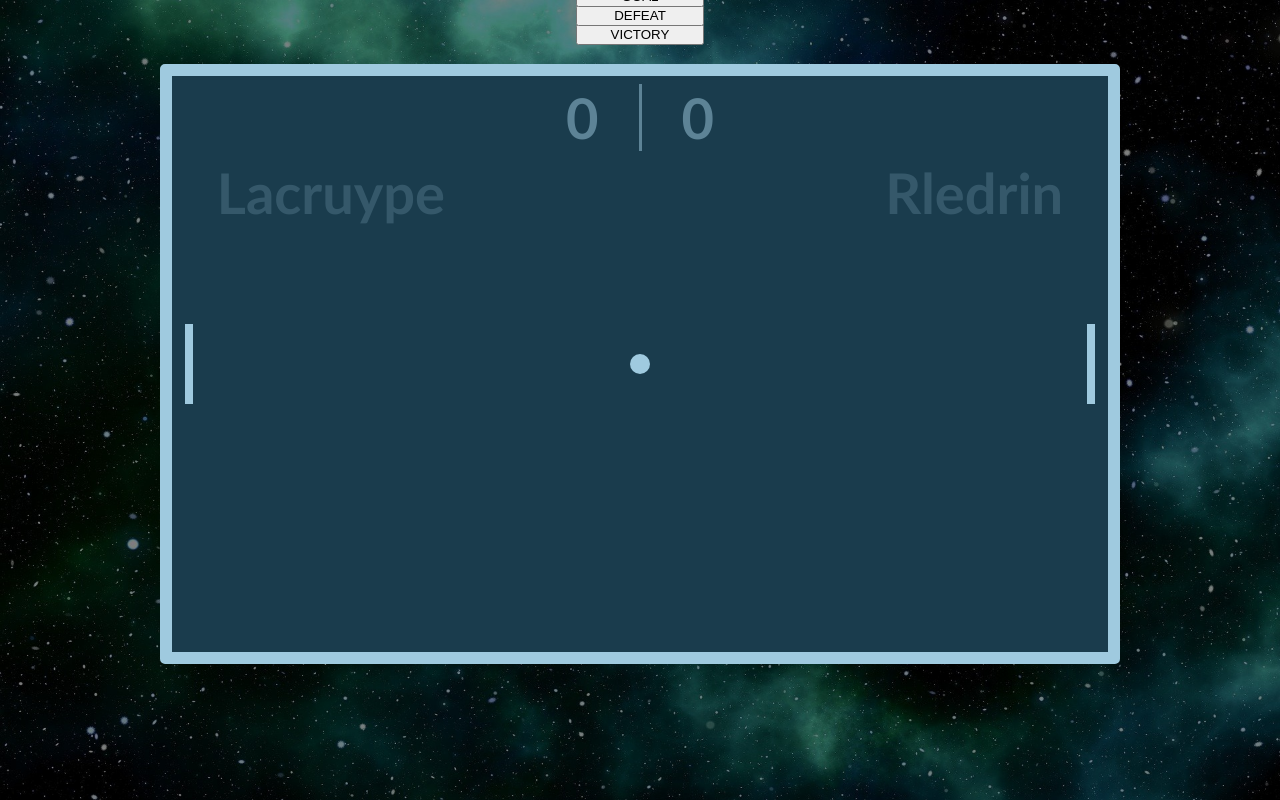
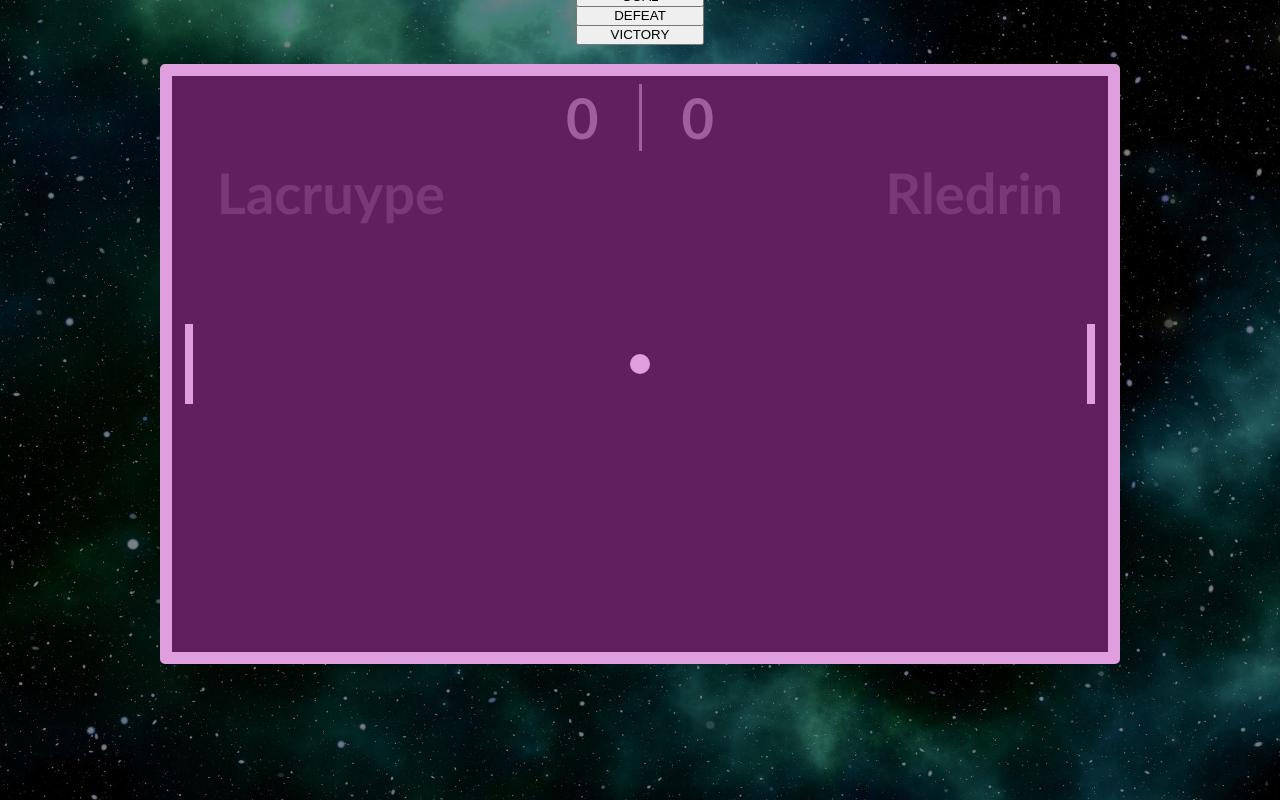
Before and after one commit to Atodesco/ft_transcendance, a React (Create React App) app in the folder frontend/: page /TheGame in a window 1280 px wide. Built offline with nearby package versions, Linux system fonts and the light colour scheme; no server answers.

Commit message:
thegame clignote

```diff
--- a/frontend/src/css/TheGame.module.css
+++ b/frontend/src/css/TheGame.module.css
@@ -1,12 +1,19 @@
-*, *::after, *::before {
+*,
+*::after,
+*::before {
   box-sizing: border-box;
 }
 
 :root {
-    --hue: 200;
+  --hue: 300;
   --saturation: 50%;
-    --colorContent: hsl(var(--hue), var(--saturation), 75%);
-    --colorBackground: hsl(var(--hue), var(--saturation),20%);
+  --light: 75%;
+  --colorContent: hsl(var(--hue), var(--saturation), var(--light));
+  --colorBackground: hsl(
+    var(--hue),
+    var(--saturation),
+    calc(var(--light) - 50%)
+  );
 }
 
 .buttons {
@@ -23,21 +30,14 @@
   transform: translate(-50%, -50%);
   font-size: 10vh;
   border-radius: 15%;
-    color: gold;
   background-color: var(--colorBackground);
   border: 1vh solid var(--colorContent);
-
-    /* animation: bounce;
-    animation-duration: 2s; */
 }
 .victory {
-
 }
 .defeat {
-
 }
 .goal {
-
 }
 
 .page {
@@ -66,6 +66,22 @@
   padding-right: 1vh;
 }
 
+.clignoter {
+  animation-duration: 0.3s;
+  animation-name: clignoter;
+  animation-iteration-count: 5;
+  transition: none;
+}
+
+@keyframes clignoter {
+  0% {
+    border-color: transparent;
+  }
+  100% {
+    border-color: var(--colorContent);
+  }
+}
+
 .score {
   display: flex;
   justify-content: center;
@@ -80,6 +96,12 @@
   padding: 0 5vh;
   opacity: 0.5;
   margin: 1vh 0;
+
+  /* Make it not highlightable */
+  -webkit-user-select: none; /* Safari */
+  -moz-user-select: none; /* Firefox */
+  -ms-user-select: none; /* IE10+/Edge */
+  user-select: none; /* Standard */
 }
 
 .score > :first-child {
@@ -95,6 +117,12 @@
 
   padding: 0 4vh;
   opacity: 0.2;
+
+  /* Make it not highlightable */
+  -webkit-user-select: none; /* Safari */
+  -moz-user-select: none; /* Firefox */
+  -ms-user-select: none; /* IE10+/Edge */
+  user-select: none; /* Standard */
 }
 
 .leftName {
--- a/frontend/src/pages/TheGame/TheGame.tsx
+++ b/frontend/src/pages/TheGame/TheGame.tsx
@@ -2,11 +2,16 @@ import styles from "../../css/TheGame.module.css";
 import * as React from "react";
 import Modal from "@mui/material/Modal";
 import "animate.css";
+import { wait } from "@testing-library/user-event/dist/utils";
+import { getElementError } from "@testing-library/react";
 
 export default function TheGame() {
   const [open, setOpen] = React.useState(false);
   const handleOpen = () => setOpen(true);
   const handleClose = () => setOpen(false);
+  const [open1, setOpen1] = React.useState(false);
+  const handleOpen1 = () => setOpen1(true);
+  const handleClose1 = () => setOpen1(false);
 
   return (
     <div className={styles.page}>
@@ -17,11 +22,38 @@ export default function TheGame() {
         VICTORY
       </button>
       <Modal open={open} onClose={handleClose}>
-        <div className={styles.endscreen}> Victory !</div>
+        <div
+          className={`${styles.endscreen} animate__animated animate__zoomInUp`}
+          style={{ color: "gold" }}
+        >
+          Victory !
+        </div>
       </Modal>
-      <button className={`${styles.buttons} ${styles.defeat}`}>DEFEAT</button>
-      <button className={`${styles.buttons} ${styles.goal}`}>GOAL</button>
-      <div className={styles.containerGame}>
+      <button
+        className={`${styles.buttons} ${styles.defeat}`}
+        onClick={handleOpen1}
+      >
+        DEFEAT
+      </button>
+      <Modal open={open1} onClose={handleClose1}>
+        <div
+          className={`${styles.endscreen} animate__animated animate__hinge`}
+          style={{ color: "red" }}
+        >
+          Defeat ...
+        </div>
+      </Modal>
+      <button
+        className={`${styles.buttons} ${styles.goal}`}
+        onClick={() => {
+          document
+            .getElementById("containerGame")
+            ?.classList.toggle(styles.clignoter);
+        }}
+      >
+        GOAL
+      </button>
+      <div className={styles.containerGame} id="containerGame">
         <div className={styles.score}>
           <div id="rightScore">0</div>
           <div id="leftScore">0</div>
```
Lines whose indentation alone changed are shown as unchanged.
